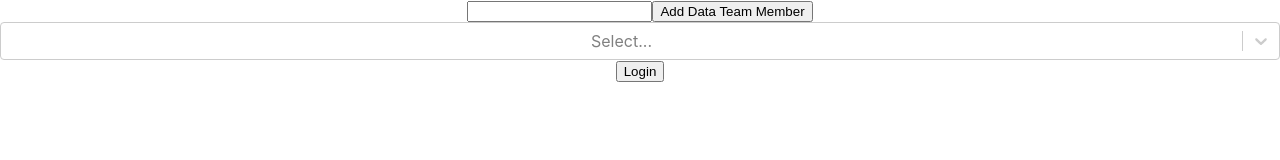
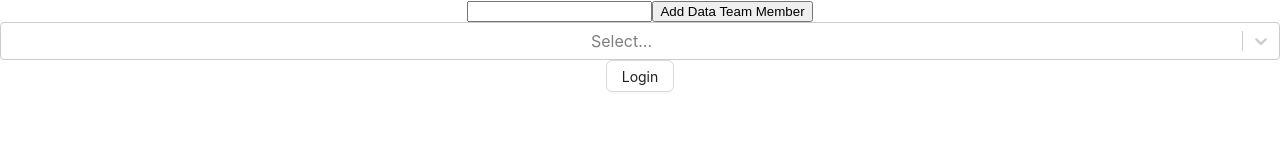
Before and after one commit to queeniejgm/providerDocAssociation, a React (Create React App) app in the folder client/: page / in a window 1280 px wide. Shown: the top 160 px of the page. Built offline with nearby package versions, Linux system fonts and the light colour scheme; no server answers.

Commit message:
fix: login

```diff
--- a/client/src/App.js
+++ b/client/src/App.js
@@ -8,7 +8,7 @@ function App() {
     <div className="App">
       <Routes>
         <Route path='/' element={<Login/>}/>
-        <Route path='/main/:id' element={<Main/>}/>
+        <Route path='/main' element={<Main/>}/>
       </Routes>
     </div>
   );
--- a/client/src/components/Login.jsx
+++ b/client/src/components/Login.jsx
@@ -6,6 +6,7 @@ import { Link } from "react-router-dom";
 import Select from "react-select";
 import { Input } from "reactstrap";
 import axios from "axios";
+import { Button, message } from "antd";
 
 class AssociateScreenLogin extends Component {
   constructor(props) {
@@ -15,6 +16,7 @@ class AssociateScreenLogin extends Component {
       member: "",
       memberName: "",
       memberOptions: [],
+      memberList: []
     };
   }
 
@@ -29,7 +31,7 @@ class AssociateScreenLogin extends Component {
           return { value: member._id, label: member.member_name };
         });
 
-        this.setState({ memberOptions: memberOptions });
+        this.setState({ memberOptions: memberOptions, memberList: res.data });
       });
     } catch (error) {
       console.log(error);
@@ -51,6 +53,23 @@ class AssociateScreenLogin extends Component {
     }
   };
 
+  login = async (e) => {
+    const member = this.state.memberList.find(member =>  member._id === this.state.member)
+    if(!member) {
+      return;
+    }
+    try {
+      axios.put(`${process.env.REACT_APP_API_URL}/api/data-team/${member._id}`, {number_of_docs_associated: member.number_of_docs_associated+1})
+        .then((res) => {
+          window.location.href = "/main"
+        }, err => {
+          message.error(err.message)
+        });
+    } catch (error) {
+      console.log("!!! handleSubmit error", error);
+    }
+  };
+
   render() {
     return (
       <div>
@@ -64,9 +83,7 @@ class AssociateScreenLogin extends Component {
           }}
           options={this.state.memberOptions}
         />
-        <Link to={`/main/${this.state.member}`} state={{ member: this.state.member }}>
-          <button>Login</button>
-        </Link>
+        <Button onClick={this.login} >Login</Button>
       </div>
     );
   }
--- a/client/src/components/Main.jsx
+++ b/client/src/components/Main.jsx
@@ -104,9 +104,6 @@ class AssociateScreen extends Component {
         .then((res) => {
           this.handleEmployeeList(res.data, this);
         });
-
-      const path = window.location.pathname.split("/")
-      axios.put(`${process.env.REACT_APP_API_URL}/api/data-team/${path[path.length-1]}`)
     } catch (error) {
       console.log("!!! GetAllEmployeesLite error", error);
     }
```
